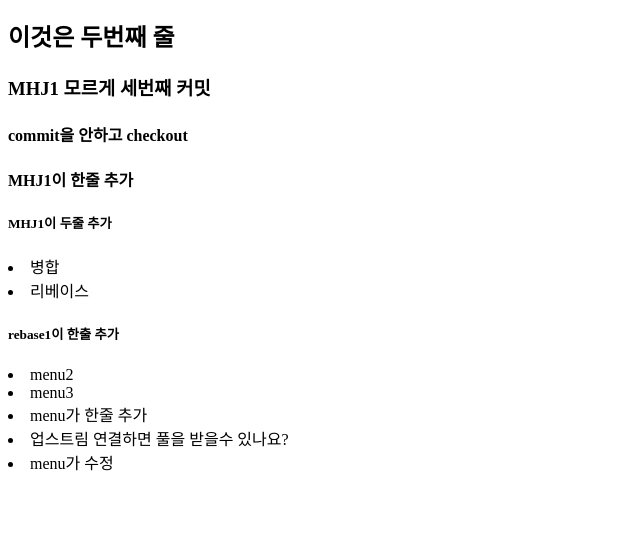
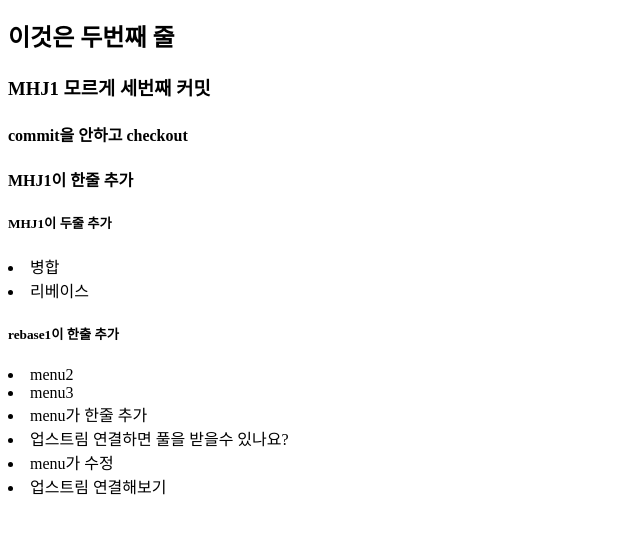
Before and after one commit to kot8585/study-git, a plain HTML site: page index.htm in a window 1280 px wide. Shown: the part 57-590 px from the top of the page, without its empty margins (0-640 px from the left). Drawn offline with Linux system fonts and the light colour scheme.

Commit message:
menu가 커밋

```diff
--- a/index.htm
+++ b/index.htm
@@ -12,3 +12,4 @@
 <li>menu가 한줄 추가</li>
 <li>업스트림 연결하면 풀을 받을수 있나요?</li>
 <li>menu가 수정</li>
+<li>업스트림 연결해보기</li>
```
